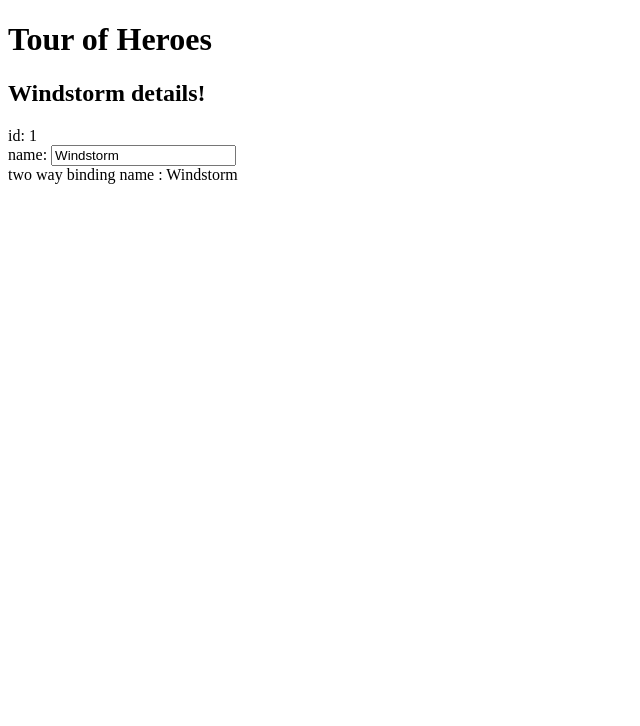
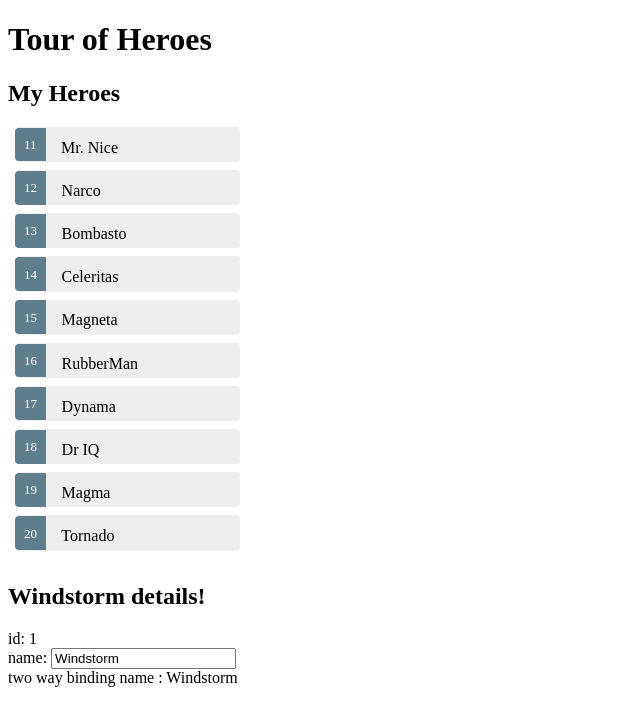
Before and after one commit to mnshashank/angular-tour-of-heros, an Angular app: page / in a window 1280 px wide. Shown: the top 726 px of the page, without its empty margins (0-640 px from the left). Built offline with nearby package versions, Linux system fonts and the light colour scheme.

Commit message:
added a heroes array, used *ngFor to display the list of heroes in the array and added the css to the list

```diff
--- a/src/app/app.component.css
+++ b/src/app/app.component.css
@@ -0,0 +1,47 @@
+.selected {
+    background-color: #CFD8DC !important;
+    color: white;
+  }
+  .heroes {
+    margin: 0 0 2em 0;
+    list-style-type: none;
+    padding: 0;
+    width: 15em;
+  }
+  .heroes li {
+    cursor: pointer;
+    position: relative;
+    left: 0;
+    background-color: #EEE;
+    margin: .5em;
+    padding: .3em 0;
+    height: 1.6em;
+    border-radius: 4px;
+  }
+  .heroes li.selected:hover {
+    background-color: #BBD8DC !important;
+    color: white;
+  }
+  .heroes li:hover {
+    color: #607D8B;
+    background-color: #DDD;
+    left: .1em;
+  }
+  .heroes .text {
+    position: relative;
+    top: -3px;
+  }
+  .heroes .badge {
+    display: inline-block;
+    font-size: small;
+    color: white;
+    padding: 0.8em 0.7em 0 0.7em;
+    background-color: #607D8B;
+    line-height: 1em;
+    position: relative;
+    left: -1px;
+    top: -4px;
+    height: 1.8em;
+    margin-right: .8em;
+    border-radius: 4px 0 0 4px;
+  }
--- a/src/app/app.component.html
+++ b/src/app/app.component.html
@@ -1,7 +1,13 @@
 <h1>{{title}}</h1>
-  <h2>{{hero.name}} details!</h2>
-  <div><label>id: </label>{{hero.id}}</div>
-  <div>
+<h2>My Heroes</h2>
+<ul class="heroes">
+  <li *ngFor="let hero of heroes">
+    <span class="badge">{{hero.id}}</span> {{hero.name}}
+  </li>
+</ul>
+<h2>{{hero.name}} details!</h2>
+<div><label>id: </label>{{hero.id}}</div>
+<div>
   <label>name: </label>
   <input [(ngModel)]="hero.name" placeholder="name">
 </div>
--- a/src/app/app.component.ts
+++ b/src/app/app.component.ts
@@ -5,16 +5,35 @@
   name: string;
 }
 
+//creation of the constant hero array of type Hero
+const HEROES: Hero[] = [
+  { id: 11, name: 'Mr. Nice' },
+  { id: 12, name: 'Narco' },
+  { id: 13, name: 'Bombasto' },
+  { id: 14, name: 'Celeritas' },
+  { id: 15, name: 'Magneta' },
+  { id: 16, name: 'RubberMan' },
+  { id: 17, name: 'Dynama' },
+  { id: 18, name: 'Dr IQ' },
+  { id: 19, name: 'Magma' },
+  { id: 20, name: 'Tornado' }
+];
+
+
 @Component({
   selector: 'app-root',
   templateUrl: './app.component.html',
   styleUrls: ['./app.component.css']
 })
 export class AppComponent {
+
   title = 'Tour of Heroes';
   hero: Hero = {
     id: 1,
     name: "Windstorm"
   };
+//exposing heroes as a public property of the class
+//the type for heroes is infered from the HEROES array itself
+  heroes = HEROES;
 
 }
```
